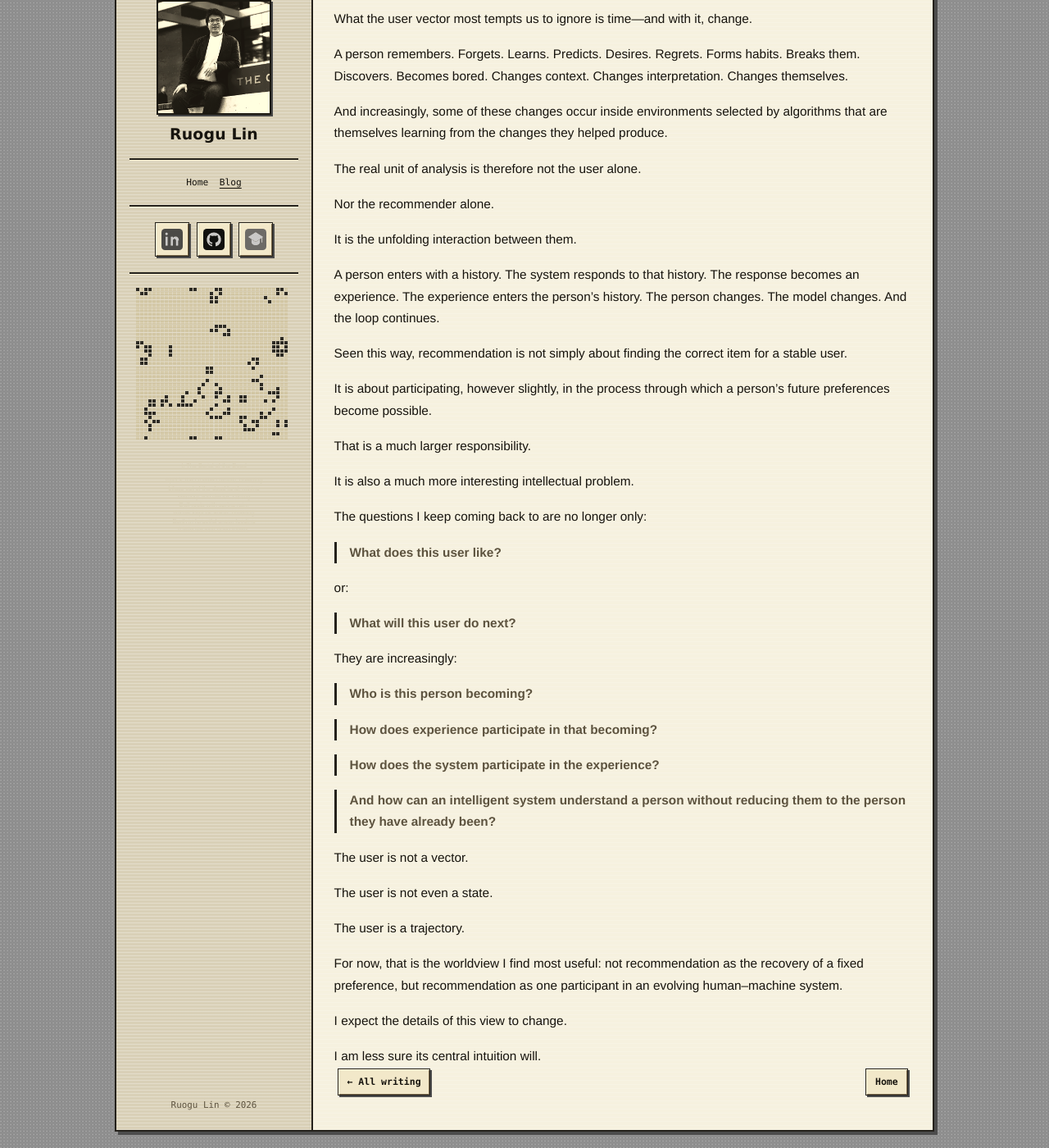
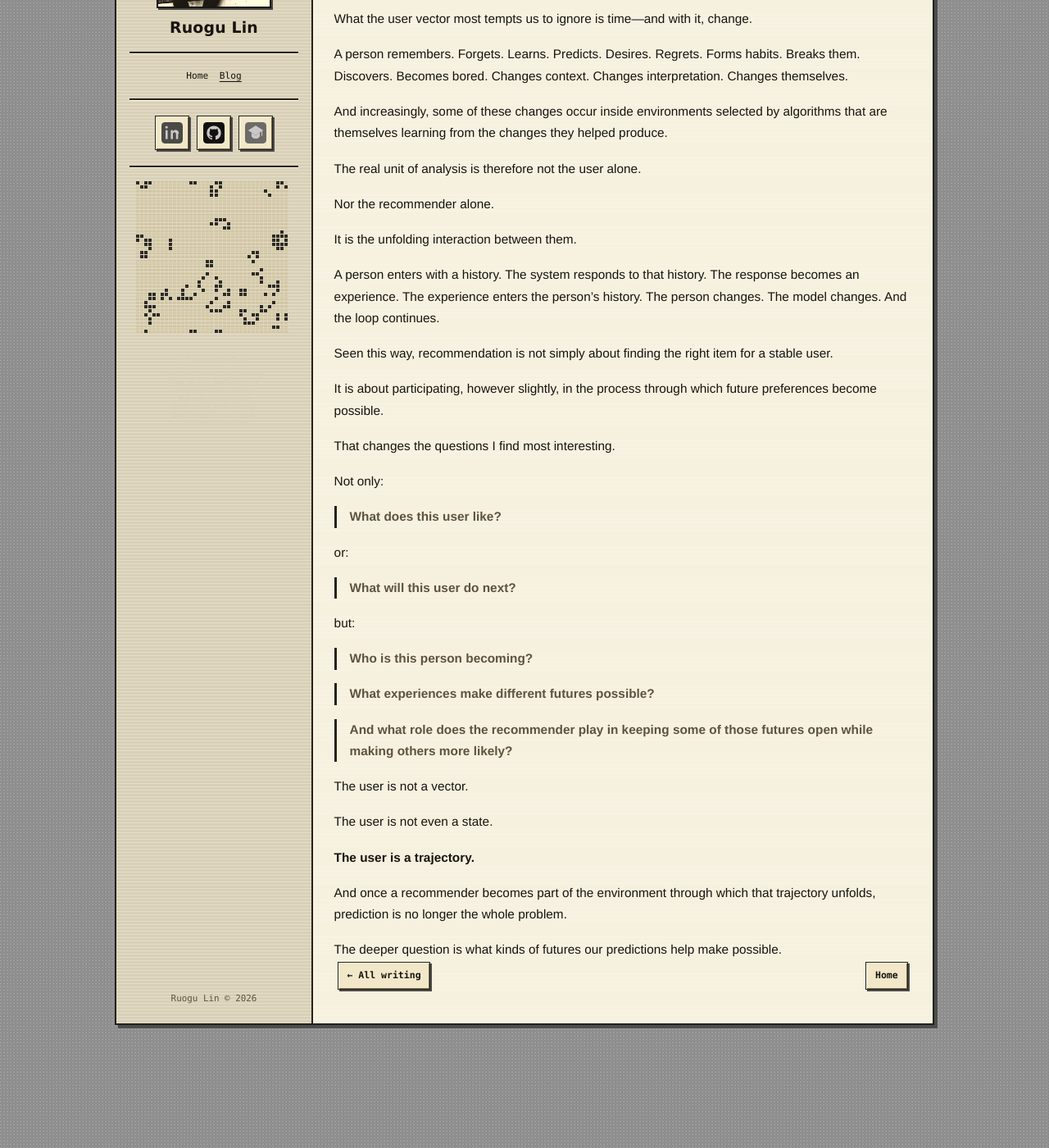
Before and after one commit to lrgthu/lrgthu.github.io, a Jekyll site: the page built from _posts/2026-09-05-the-user-is-not-a-vector.md, in a window 1280 px wide and 1400 px high, scrolled down 13064 px. Shown: the whole window at 82% size. Built offline with Jekyll 4.4.1, drawn with Linux system fonts in a browser that asks for light colours; after the commit the page ends 14334 px from its top, so only the background shows below that; some of the changed text lies outside the part shown.

Commit message:
Strengthen closing of user dynamics essay

```diff
--- a/_posts/2026-09-05-the-user-is-not-a-vector.md
+++ b/_posts/2026-09-05-the-user-is-not-a-vector.md
@@ -471,15 +471,13 @@ It is the unfolding interaction between them.
 
 A person enters with a history. The system responds to that history. The response becomes an experience. The experience enters the person's history. The person changes. The model changes. And the loop continues.
 
-Seen this way, recommendation is not simply about finding the correct item for a stable user.
+Seen this way, recommendation is not simply about finding the right item for a stable user.
 
-It is about participating, however slightly, in the process through which a person's future preferences become possible.
+It is about participating, however slightly, in the process through which future preferences become possible.
 
-That is a much larger responsibility.
+That changes the questions I find most interesting.
 
-It is also a much more interesting intellectual problem.
-
-The questions I keep coming back to are no longer only:
+Not only:
 
 > **What does this user like?**
 
@@ -487,24 +485,20 @@ or:
 
 > **What will this user do next?**
 
-They are increasingly:
+but:
 
 > **Who is this person becoming?**
 
-> **How does experience participate in that becoming?**
+> **What experiences make different futures possible?**
 
-> **How does the system participate in the experience?**
-
-> **And how can an intelligent system understand a person without reducing them to the person they have already been?**
+> **And what role does the recommender play in keeping some of those futures open while making others more likely?**
 
 The user is not a vector.
 
 The user is not even a state.
 
-The user is a trajectory.
+**The user is a trajectory.**
 
-For now, that is the worldview I find most useful: not recommendation as the recovery of a fixed preference, but recommendation as one participant in an evolving human–machine system.
+And once a recommender becomes part of the environment through which that trajectory unfolds, prediction is no longer the whole problem.
 
-I expect the details of this view to change.
-
-I am less sure its central intuition will.
+The deeper question is what kinds of futures our predictions help make possible.
```
Also changed, not shown: other parts of _posts/2026-09-05-the-user-is-not-a-vector.md (+1 -1 lines).
